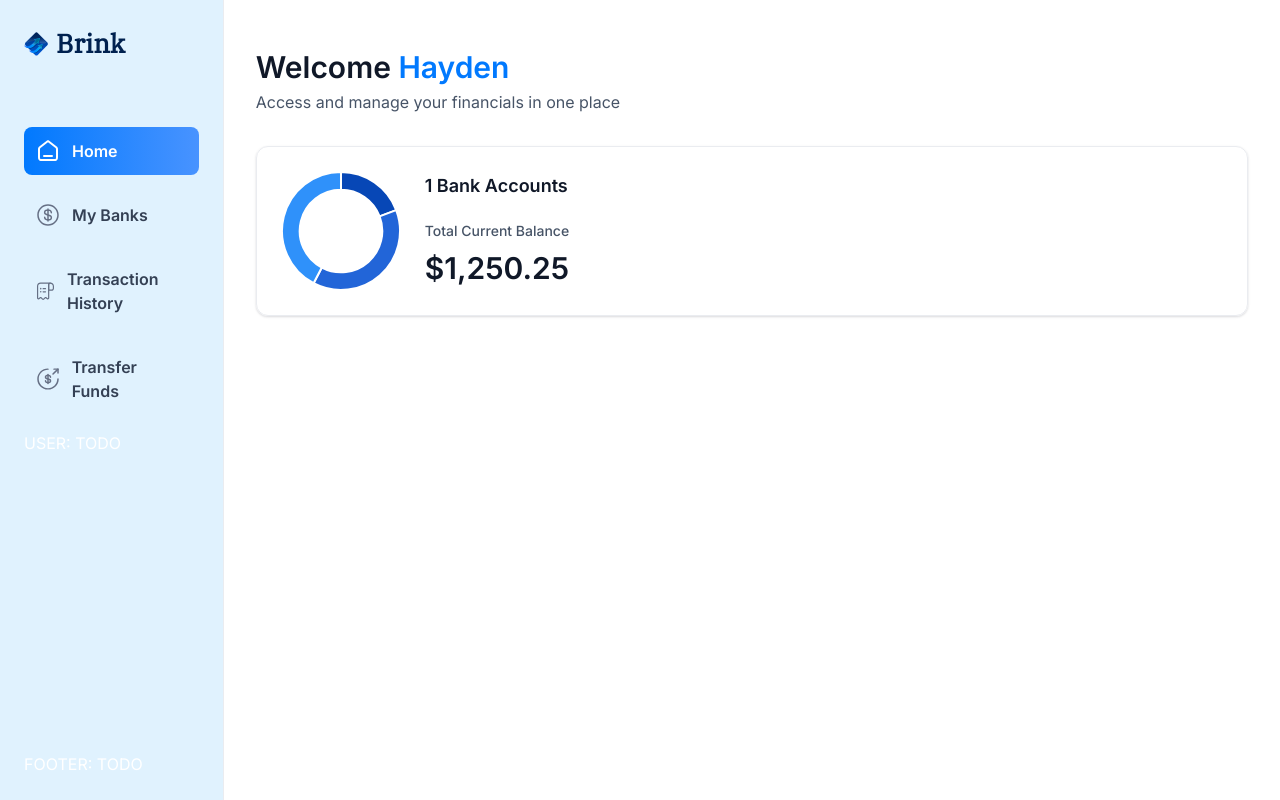
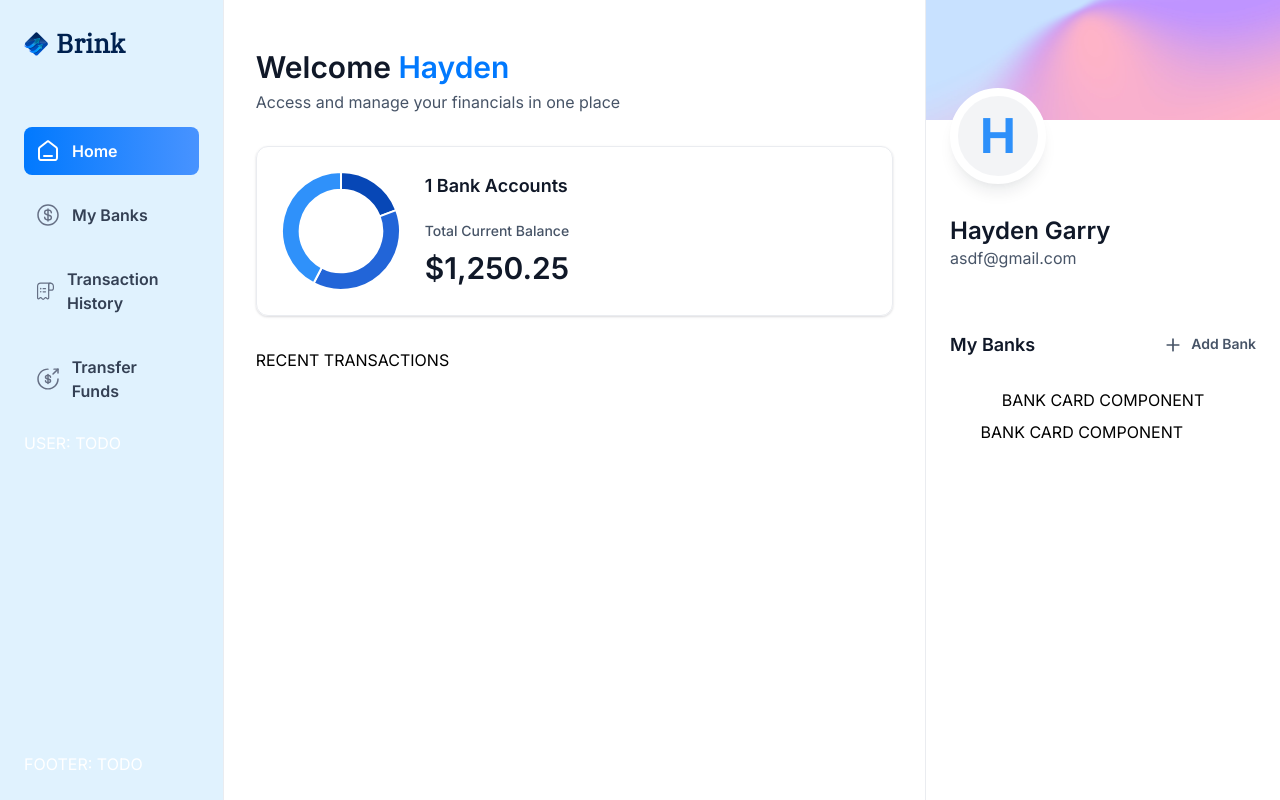
Before and after one commit to Hayden-git/Banking_App, a Next.js app: page / in a window 1280 px wide. Built offline with nearby package versions, Linux system fonts and the light colour scheme.

Commit message:
Begin layout/setup for implementing Bank Card component
- This is just before implementing the bank card component, so it is still text/static layout
- Create right side bar layout
- remove "React" import on TotalBalanceBox component

```diff
--- a/app/(root)/page.tsx
+++ b/app/(root)/page.tsx
@@ -2,9 +2,10 @@
 // import { Button } from "../../components/ui/button";
 import HeaderBox from "@/components/HeaderBox";
 import TotalBalanceBox from "@/components/ui/TotalBalanceBox";
+import RightSidebar from "@/components/ui/RightSidebar";
 
 const Home = () => {
-	const loggedIn = { firstName: "Hayden" };
+	const loggedIn = { firstName: "Hayden", lastName: "Garry", email: "asdf@gmail.com" };
 
 	return (
 		<section className="home">
@@ -23,7 +24,13 @@
 						totalCurrentBalance={1250.25}
 					/>
 				</header>
+				RECENT TRANSACTIONS
 			</div>
+			<RightSidebar
+				user={loggedIn}
+				transactions={[]}
+				banks={[{}, {}]}
+			/>
 		</section>
 	);
 };
--- /dev/null
+++ b/components/ui/BankCard.tsx
@@ -0,0 +1,7 @@
+import React from "react";
+
+const BankCard = () => {
+	return <div>BANK CARD COMPONENT</div>;
+};
+
+export default BankCard;
--- /dev/null
+++ b/components/ui/RightSidebar.tsx
@@ -0,0 +1,75 @@
+import Link from "next/link";
+import Image from "next/image";
+import BankCard from "./BankCard";
+
+const RightSidebar = ({ user, transactions, banks }: RightSidebarProps) => {
+	return (
+		<aside className="right-sidebar">
+			<section className="flex flex-col pb-8">
+				{/* Profile Banner */}
+				<div className="profile-banner" />
+
+				<div className="profile">
+					<div className="profile-img">
+						<span className="text-5xl font-bold text-blue-500">{user.firstName[0]}</span>
+					</div>
+
+					<div className="profile-details">
+						<h1 className="profile-name">
+							{user.firstName} {user.lastName}
+						</h1>
+
+						<p className="profile-email">{user.email}</p>
+					</div>
+				</div>
+			</section>
+
+			<section className="banks">
+				<div className="flex w-full justify-between">
+					<h2 className="header-2">My Banks</h2>
+
+					<Link
+						href="/"
+						className="flex gap-2"
+					>
+						<Image
+							src="/icons/plus.svg"
+							width={20}
+							height={20}
+							alt="Add Bank"
+						/>
+
+						<h2 className="text-14 font-semibold text-gray-600">Add Bank</h2>
+					</Link>
+				</div>
+
+				{/* SHOW THE CARDS CONNECTED TO THE USER */}
+				{banks?.length > 0 && (
+					<div className="relative flex flex-1 flex-col items-center justify-center gap-5">
+						<div className="relative z-10">
+							<BankCard
+								key={banks[0].$id}
+								account={banks[0]}
+								userName={`${user.firsdtName} ${user.lastName}`}
+								showBalance={false}
+							/>
+						</div>
+
+						{banks[1] && (
+							<div className="absolute right-0 top-8 z-0 w-[90%]">
+								<BankCard
+									key={banks[1].$id}
+									account={banks[1]}
+									userName={`${user.firsdtName} ${user.lastName}`}
+									showBalance={false}
+								/>
+							</div>
+						)}
+					</div>
+				)}
+			</section>
+		</aside>
+	);
+};
+
+export default RightSidebar;
--- a/components/ui/TotalBalanceBox.tsx
+++ b/components/ui/TotalBalanceBox.tsx
@@ -1,4 +1,3 @@
-import React from "react";
 import AnimatedCounter from "./AnimatedCounter";
 import DoughnutChart from "./DoughnutChart";
 
```
